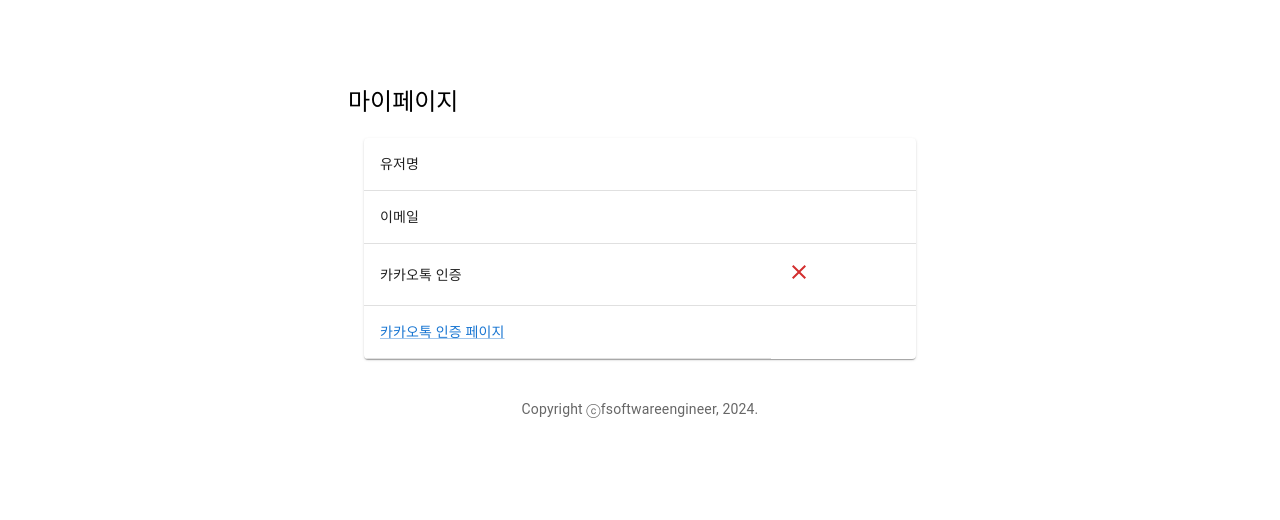
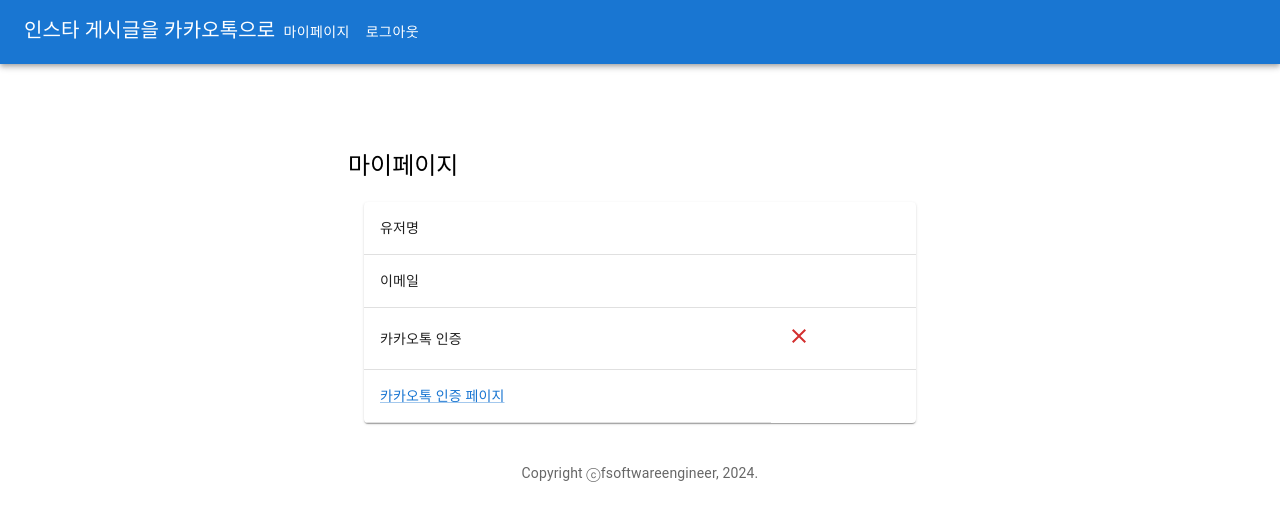
Before and after one commit to NoMaL21/240809_Practice, a React (Create React App) app in the folder test-project/todo-react-app/: page /mypage in a window 1280 px wide. Shown: the top 520 px of the page. Built offline with nearby package versions, Linux system fonts and the light colour scheme; no server answers.

Commit message:
마이페이지에 헤더 구현 및 헤더 보강

```diff
--- a/test-project/todo-react-app/src/App.js
+++ b/test-project/todo-react-app/src/App.js
@@ -4,7 +4,7 @@ import AddTodo from './AddTodo';
 import { Paper, List, Container, Grid, Button, AppBar, Toolbar, Typography } from '@mui/material';
 import './App.css';
 import {call, signout} from './service/ApiService';
-import { Link } from 'react-router-dom'; // react-router-dom에서 Link 가져오기
+import { Link as RouterLink } from 'react-router-dom'; // react-router-dom에서 Link 가져오기
 
 class App extends React.Component {
 	constructor(props) {
@@ -55,10 +55,12 @@ class App extends React.Component {
 				<Toolbar>
 					<Grid justify="space-between" container>
 						<Grid item>
-							<Typography variant="h6">인스타 게시글을 카카오톡으로</Typography>
+							<Typography variant="h6" component={RouterLink} to="/" style={{ textDecoration: 'none', color: 'inherit', cursor: 'pointer' }}>
+                                인스타 게시글을 카카오톡으로
+                            </Typography>
 						</Grid>
 						<Grid item>
-							<Button component={Link} to="/mypage" color="inherit">마이페이지</Button>
+							<Button component={RouterLink} to="/mypage" color="inherit">마이페이지</Button>
 						</Grid>
 						<Grid item>
 							<Button color="inherit" onClick={signout}>로그아웃</Button>
--- a/test-project/todo-react-app/src/MyPage.js
+++ b/test-project/todo-react-app/src/MyPage.js
@@ -1,8 +1,10 @@
 import React from "react";
-import { Container, Grid, Typography, Table, TableBody, TableCell, TableContainer, TableRow, Paper, Link } from "@mui/material";
+import { Button, AppBar, Toolbar, Container, Grid, Typography, Table, TableBody, TableCell, TableContainer, TableRow, Paper, Link } from "@mui/material";
 import CheckIcon from '@mui/icons-material/Check'; // 체크표시 아이콘
 import ClearIcon from '@mui/icons-material/Clear'; // X표시 아이콘
 import { kakaoauthcode, userstatus } from './service/ApiService'; // kakaoauthcode 추가
+import { signout } from './service/ApiService';
+import { Link as RouterLink } from 'react-router-dom'; // react-router-dom의 Link 임포트
 
 const kakao_client_id = process.env.REACT_APP_KAKAO_CLIENT_ID;
 
@@ -52,7 +54,31 @@ class Mypage extends React.Component {
         const { username, email, kakaoauth } = this.state;
         const kakaoredirectUrl = `https://kauth.kakao.com/oauth/authorize?client_id=${kakao_client_id}&redirect_uri=http://localhost:3000/mypage&response_type=code&scope=profile_nickname,friends,talk_message`;
 
+        // App.js와 동일하게 상단에 네비게이션 바 추가
+        var navigationBar = (
+            <AppBar position="static">
+                <Toolbar>
+                    <Grid justify="space-between" container>
+                        <Grid item>
+                            <Typography variant="h6" component={RouterLink} to="/" style={{ textDecoration: 'none', color: 'inherit', cursor: 'pointer' }}>
+                                인스타 게시글을 카카오톡으로
+                            </Typography>
+                        </Grid>
+                        <Grid item>
+                            <Button component={RouterLink} to="/mypage" color="inherit">마이페이지</Button>
+                        </Grid>
+                        <Grid item>
+                            <Button color="inherit" onClick={signout}>로그아웃</Button>
+                        </Grid>
+                    </Grid>
+                </Toolbar>
+            </AppBar>
+        );
+
+        // 페이지 본문
         return (
+            <div>
+                {navigationBar}
                 <Container component="main" maxWidth="sm" style={{ marginTop: "8%" }}>
                     <Grid container spacing={2} justify="center">
                         <Typography component="h1" variant="h5">
@@ -93,6 +119,7 @@ class Mypage extends React.Component {
                         </Table>
                     </TableContainer>
                 </Container>
+            </div>
         );
     }
 }
```
Lines whose indentation alone changed are shown as unchanged.
